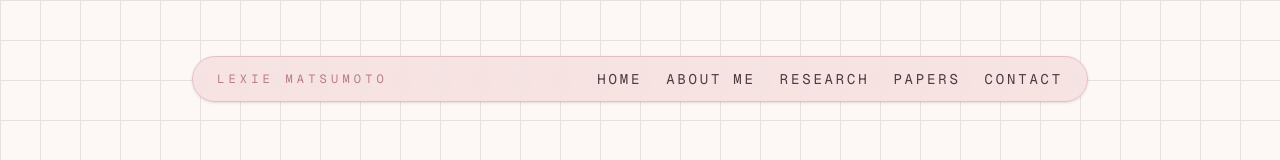
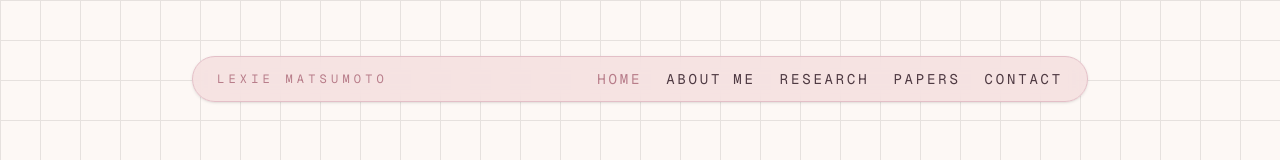
Before and after one commit to lexiekateb/resumev2, a Next.js app: page / in a window 1280 px wide. Shown: the top 160 px of the page. Built offline with nearby package versions, Linux system fonts and the light colour scheme.

Commit message:
highlights content in nav bar

```diff
--- a/src/app/page.tsx
+++ b/src/app/page.tsx
@@ -2,7 +2,7 @@
 
 import Image from "next/image";
 
-import { useState } from "react";
+import { useEffect, useState } from "react";
 
 const navLinks = [
   { label: "home", href: "#home" },
@@ -68,8 +68,38 @@ const projects = [
 
 export default function Home() {
   const [navOpen, setNavOpen] = useState(false);
+  const [activeSection, setActiveSection] = useState("home");
 
   const closeNav = () => setNavOpen(false);
+
+  useEffect(() => {
+    const sectionIds = navLinks.map((link) => link.href.slice(1));
+
+    const handleScroll = () => {
+      const scrollPosition = window.scrollY + 160;
+      let currentSection = sectionIds[0] ?? "home";
+
+      for (const id of sectionIds) {
+        const section = document.getElementById(id);
+        if (section && section.offsetTop <= scrollPosition) {
+          currentSection = section.id;
+        }
+      }
+
+      setActiveSection((prev) =>
+        prev === currentSection ? prev : currentSection,
+      );
+    };
+
+    handleScroll();
+    window.addEventListener("scroll", handleScroll, { passive: true });
+    window.addEventListener("resize", handleScroll);
+
+    return () => {
+      window.removeEventListener("scroll", handleScroll);
+      window.removeEventListener("resize", handleScroll);
+    };
+  }, []);
 
   return (
     <div
@@ -106,26 +136,37 @@ export default function Home() {
                 )}
               </button>
               <ul className="hidden items-center gap-6 font-mono text-sm uppercase tracking-[0.2em] text-[#4f3a43] sm:flex">
-                {navLinks.map((link) => (
+                {navLinks.map((link) => {
+                  const sectionId = link.href.slice(1);
+                  const isActive = activeSection === sectionId;
+
+                  return (
                     <li key={link.href}>
                       <a
-                      className="transition-colors hover:text-[#b87d8a]"
+                        className={`transition-colors hover:text-[#b87d8a] ${isActive ? "text-[#b87d8a]" : ""}`}
                         href={link.href}
+                        aria-current={isActive ? "page" : undefined}
                       >
                         {link.label}
                       </a>
                     </li>
-                ))}
+                  );
+                })}
               </ul>
             </nav>
             {navOpen ? (
               <ul className="mt-4 flex flex-col gap-2 rounded-2xl border border-[#e3bfc7] bg-white/90 p-4 font-mono text-sm uppercase tracking-[0.2em] text-[#4f3a43] shadow-[6px_6px_0_0_rgba(227,191,199,0.35)] sm:hidden">
-                {navLinks.map((link) => (
+                {navLinks.map((link) => {
+                  const sectionId = link.href.slice(1);
+                  const isActive = activeSection === sectionId;
+
+                  return (
                     <li key={link.href}>
                       <a
-                      className="flex items-center justify-between rounded-xl px-3 py-2 transition hover:bg-[#f8e3e8]"
+                        className={`flex items-center justify-between rounded-xl px-3 py-2 transition hover:bg-[#f8e3e8] ${isActive ? "bg-[#f8e3e8] text-[#b87d8a]" : ""}`}
                         href={link.href}
                         onClick={closeNav}
+                        aria-current={isActive ? "page" : undefined}
                       >
                         {link.label}
                         <span aria-hidden className="text-[#b87d8a]">
@@ -133,7 +174,8 @@ export default function Home() {
                         </span>
                       </a>
                     </li>
-                ))}
+                  );
+                })}
               </ul>
             ) : null}
           </div>
```
Lines whose indentation alone changed are shown as unchanged.
